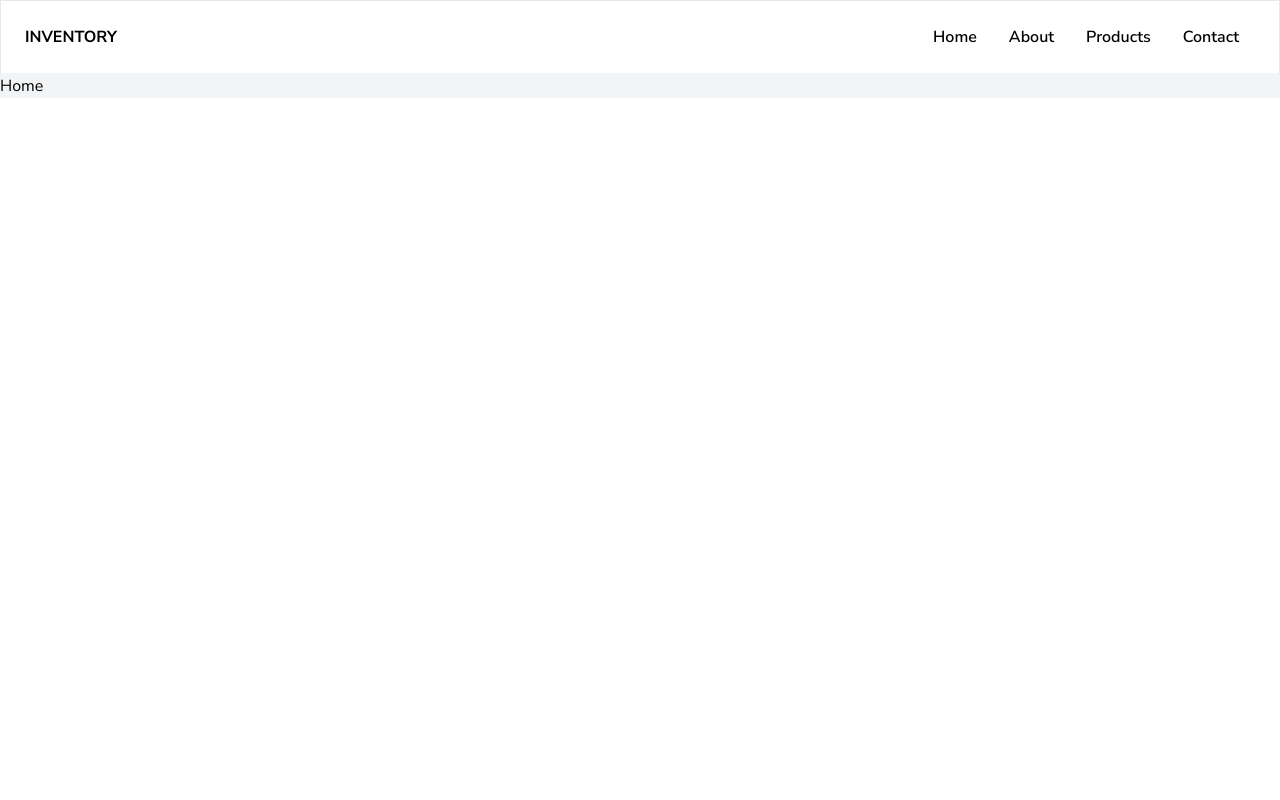
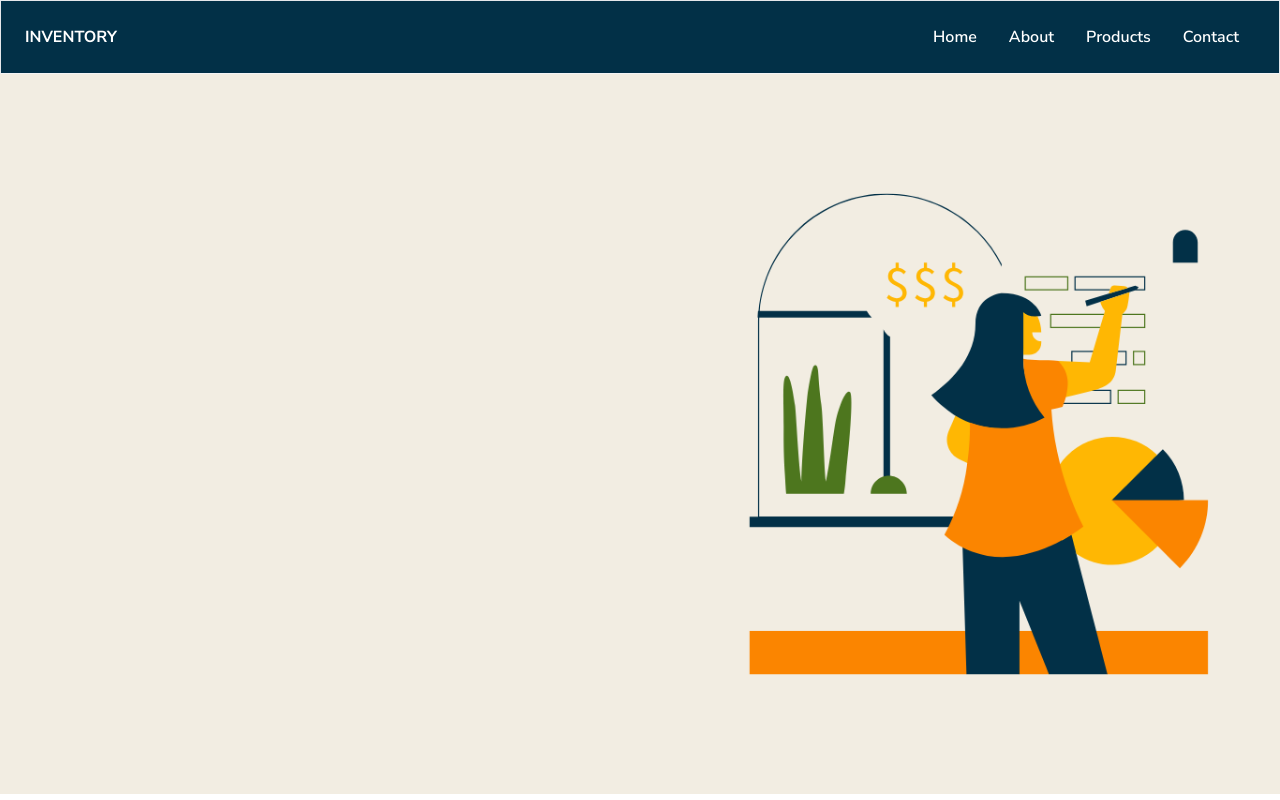
Before and after one commit to Valeprogr/inventory, a React (Create React App) app in the folder client/: page / in a window 1280 px wide. Built offline with nearby package versions, Linux system fonts and the light colour scheme.

Commit message:
Add img, edit css colors, edit Navbar and Home.

```diff
--- a/client/src/App.js
+++ b/client/src/App.js
@@ -10,7 +10,7 @@ function App() {
   return (
     <>
       <NavBar />
-      <div className="mb-4">
+      <div className="">
         <Routes>
           <Route path="/" element={<Home />} />
           <Route path="/about" element={<About />} />
--- a/client/src/components/NavBar.js
+++ b/client/src/components/NavBar.js
@@ -4,20 +4,20 @@ const NavBar = () => {
 
     return (
         <>
-            <nav className='w-screen bg-white border border-b-gray-100 p-6 '>
+            <nav className='w-screen bg-primary border border-b-gray-100 p-6 '>
                 <div className='flex justify-between'>
                     <div>
                        <h1>
-                        <a href='/' className='font-bold uppercase '>Inventory</a>
+                        <a href='/' className='font-bold uppercase text-white '>Inventory</a>
                     </h1>
                     </div>
 
                     <div className=''>
                     <ul className='inline md:inline-flex'>
-                        <li><a href='/' className="px-4 py-2 font-semibold border-transparent  active:text-purple-600">Home</a></li>
-                        <li><a href='/about' className="px-4 py-2 font-semibold border-transparent  active:text-purple-600">About</a></li>
-                        <li><a href='/products' className="px-4 py-2 font-semibold border-transparent  active:text-purple-600">Products</a></li>
-                        <li><a href='/contact' className="px-4 py-2 font-semibold border-transparent  active:text-purple-600">Contact</a></li>
+                        <li><a href='/' className="px-4 py-2 text-white font-semibold border-transparent  active:text-secondary">Home</a></li>
+                        <li><a href='/about' className="px-4 py-2 text-white font-semibold border-transparent  active:text-secondary">About</a></li>
+                        <li><a href='/products' className="px-4 py-2 text-white font-semibold border-transparent  active:text-secondary">Products</a></li>
+                        <li><a href='/contact' className="px-4 py-2 text-white font-semibold border-transparent  active:text-secondary">Contact</a></li>
                     </ul>
                     </div>
                 </div>
--- a/client/src/pages/Home.js
+++ b/client/src/pages/Home.js
@@ -2,8 +2,9 @@ import React from 'react';
 
 const Home = () => {
     return (
-        <div className='bg-gray-100'>
-            <h1>Home</h1>
+        <div className='flex'>
+            <img className='w-screen md:object-cover' src="./images/1.png" alt='img' />
+
         </div>
     );
 }
--- a/client/tailwind.config.js
+++ b/client/tailwind.config.js
@@ -5,7 +5,13 @@ module.exports = {
     "./src/**/*.{js,jsx,ts,tsx}",
   ],
   theme: {
-    extend: {},
+    extend: {
+      colors: {
+        primary: '#023047',
+        secondary: '#FB8500',
+        background: '#F2EDE2'
+      }
+    },
   },
   plugins: [],
 }
```
Also changed, not shown: client/public/images/1.png (added).
